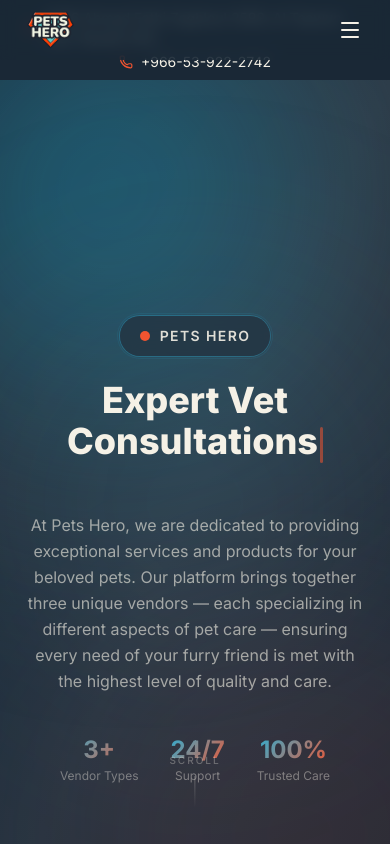
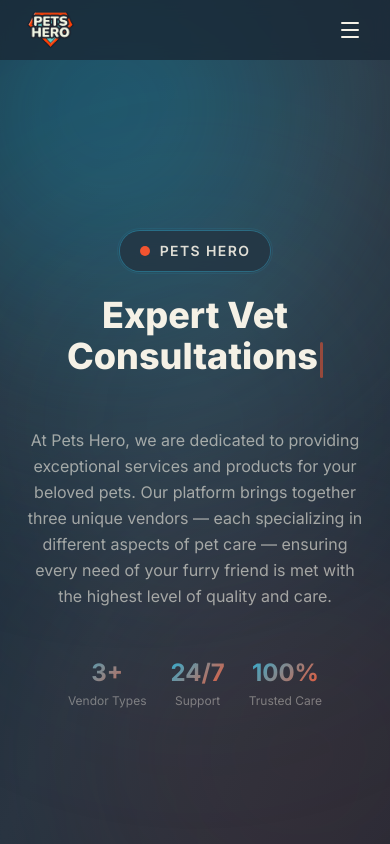
Before and after one commit to ZERO-70/Pets-Hero-website, a React (Vite) app: page / in a window 390 px wide. Shown: the top 844 px of the page. Built offline with nearby package versions, Linux system fonts and the light colour scheme.

Commit message:
fixed bugs

```diff
--- a/src/components/Hero.jsx
+++ b/src/components/Hero.jsx
@@ -111,7 +111,7 @@
               initial={{ opacity: 0 }}
               animate={{ opacity: 1 }}
               transition={{ delay: 0.6 }}
-              className="mt-10 flex flex-wrap items-center justify-center gap-8 lg:justify-start"
+              className="mt-12 flex flex-wrap items-center justify-center gap-6 sm:gap-8 lg:justify-start"
             >
               {[
                 { value: '3+', label: 'Vendor Types' },
@@ -121,7 +121,7 @@
                 <div key={label} className="flex items-center gap-8">
                   <div className="text-center">
                     <div className="text-2xl font-bold text-gradient">{value}</div>
-                    <div className="mt-0.5 text-xs text-light/40">{label}</div>
+                    <div className="mt-1 text-xs text-light/40">{label}</div>
                   </div>
                   {i < 2 && <div className="hidden h-8 w-px bg-light/10 sm:block" />}
                 </div>
@@ -148,12 +148,12 @@
           </motion.div>
         </div>
 
-        {/* Scroll indicator */}
+        {/* Scroll indicator - hidden on mobile */}
         <motion.div
           initial={{ opacity: 0, y: 20 }}
           animate={{ opacity: 1, y: 0 }}
           transition={{ delay: 1.2 }}
-          className="absolute bottom-8 left-1/2 -translate-x-1/2 flex flex-col items-center gap-2 text-light/30"
+          className="absolute bottom-8 left-1/2 -translate-x-1/2 hidden sm:flex flex-col items-center gap-2 text-light/30"
         >
           <span className="text-[10px] font-medium tracking-[0.2em] uppercase">Scroll</span>
           <div className="h-8 w-px bg-gradient-to-b from-light/30 to-transparent" />
--- a/src/components/TopBar.jsx
+++ b/src/components/TopBar.jsx
@@ -2,7 +2,7 @@
 
 export default function TopBar() {
   return (
-    <div className="bg-dark text-light text-sm py-2 px-4">
+    <div className="hidden sm:block bg-dark text-light text-sm py-2 px-4">
       <div className="mx-auto max-w-6xl flex flex-col sm:flex-row items-center justify-between gap-1 px-2 sm:px-6 lg:px-8">
         <div className="flex items-center gap-2">
           <MapPin size={14} className="text-accent shrink-0" />
```
